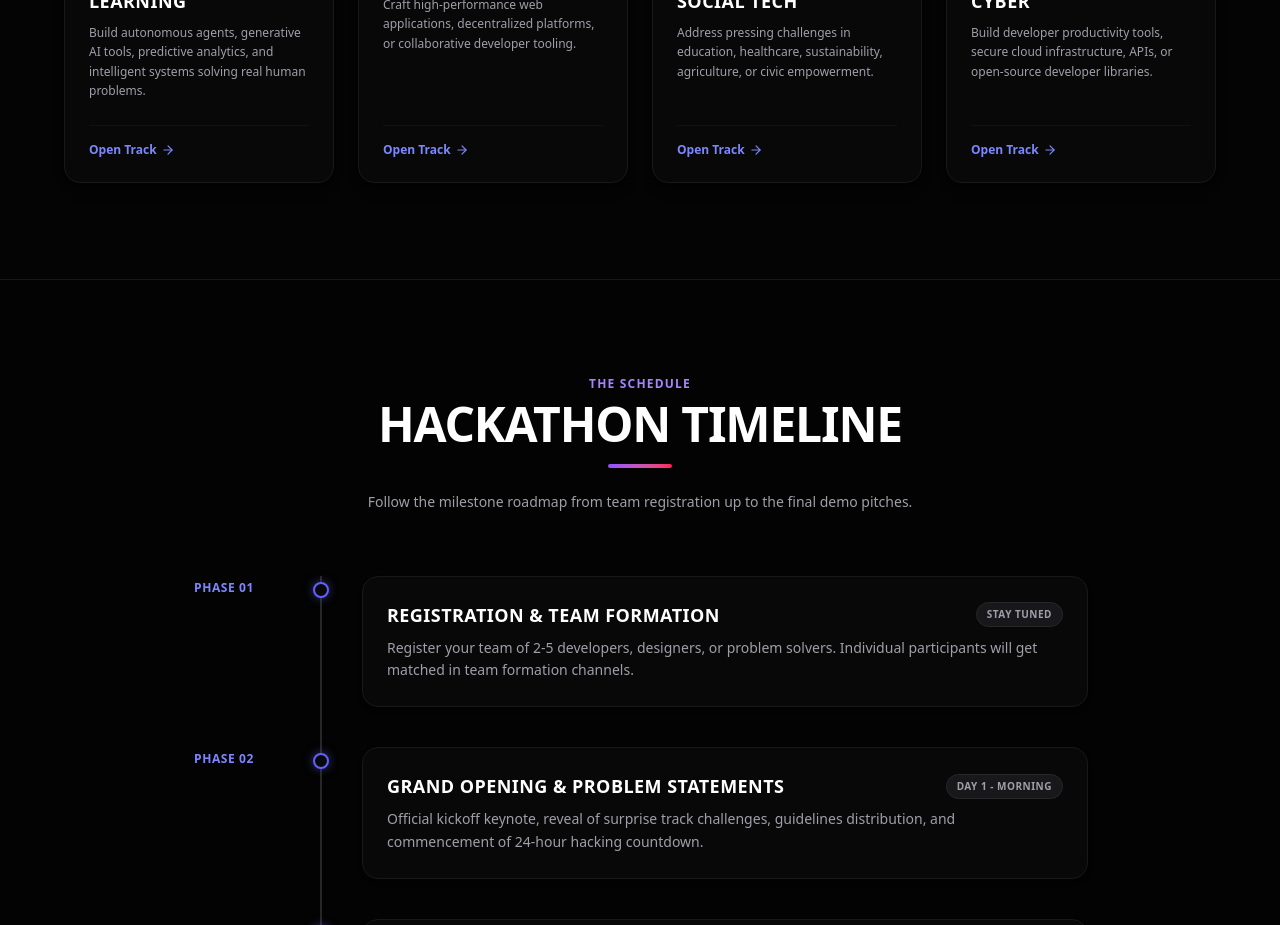
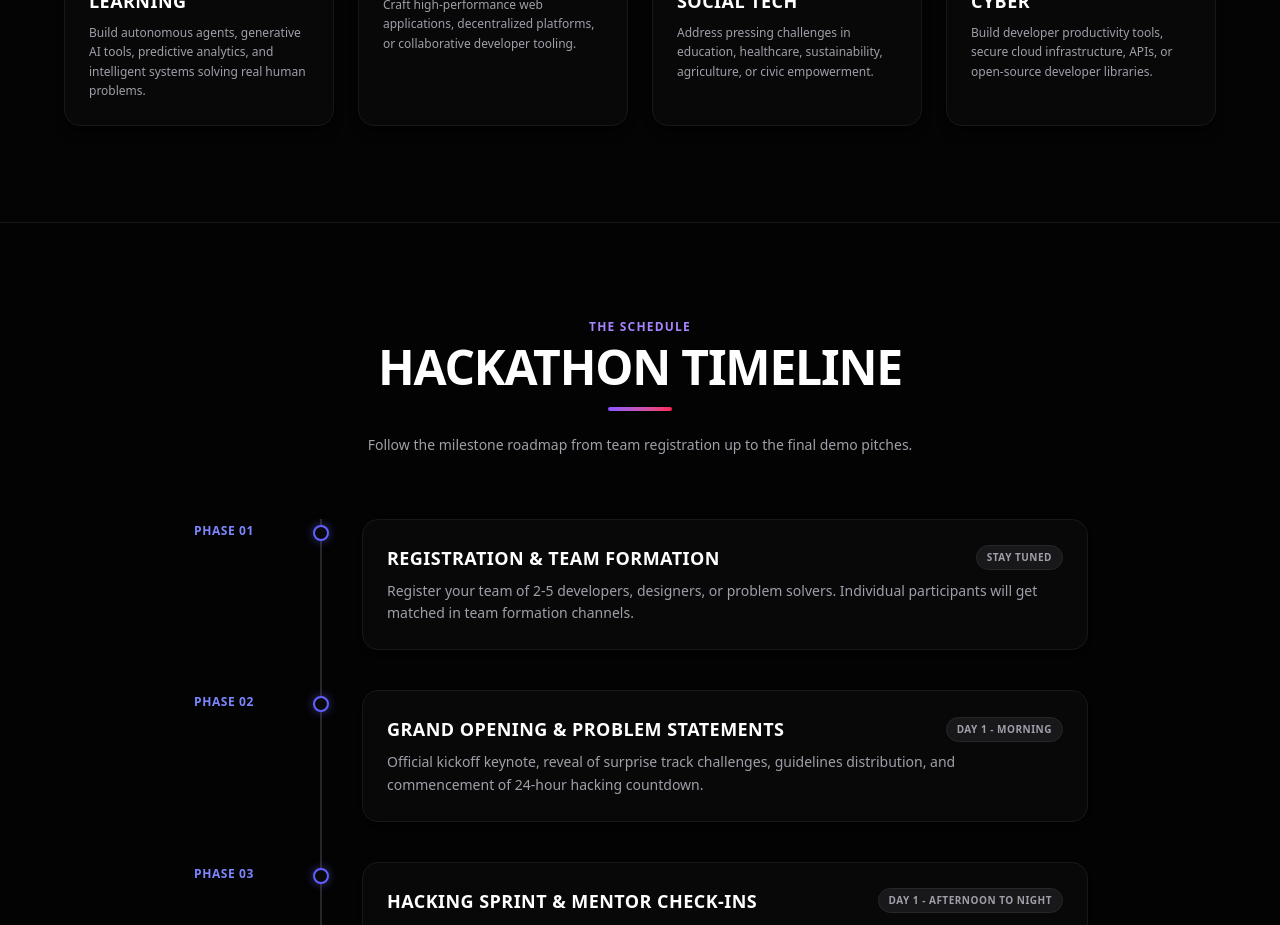
Before and after one commit to geethikaparvatham/vertothon, a Next.js app: page / in a window 1280 px wide. Shown: the part 1320-2245 px from the top of the page. Built offline with nearby package versions, Linux system fonts and the light colour scheme.

Commit message:
feat: remove open track footer from track cards

```diff
--- a/src/app/page.tsx
+++ b/src/app/page.tsx
@@ -220,10 +220,6 @@ export default function VertothonHomePage() {
                     <p className="text-xs text-zinc-400 leading-relaxed">
                       {track.desc}
                     </p>
-                  </div>
-                  <div className="mt-6 pt-4 border-t border-zinc-900/60 flex items-center text-xs font-semibold text-indigo-400 gap-1 group-hover:gap-2 transition-all">
-                    <span>Open Track</span>
-                    <ArrowRight className="w-3.5 h-3.5" />
                   </div>
                 </div>
               ))}
```
